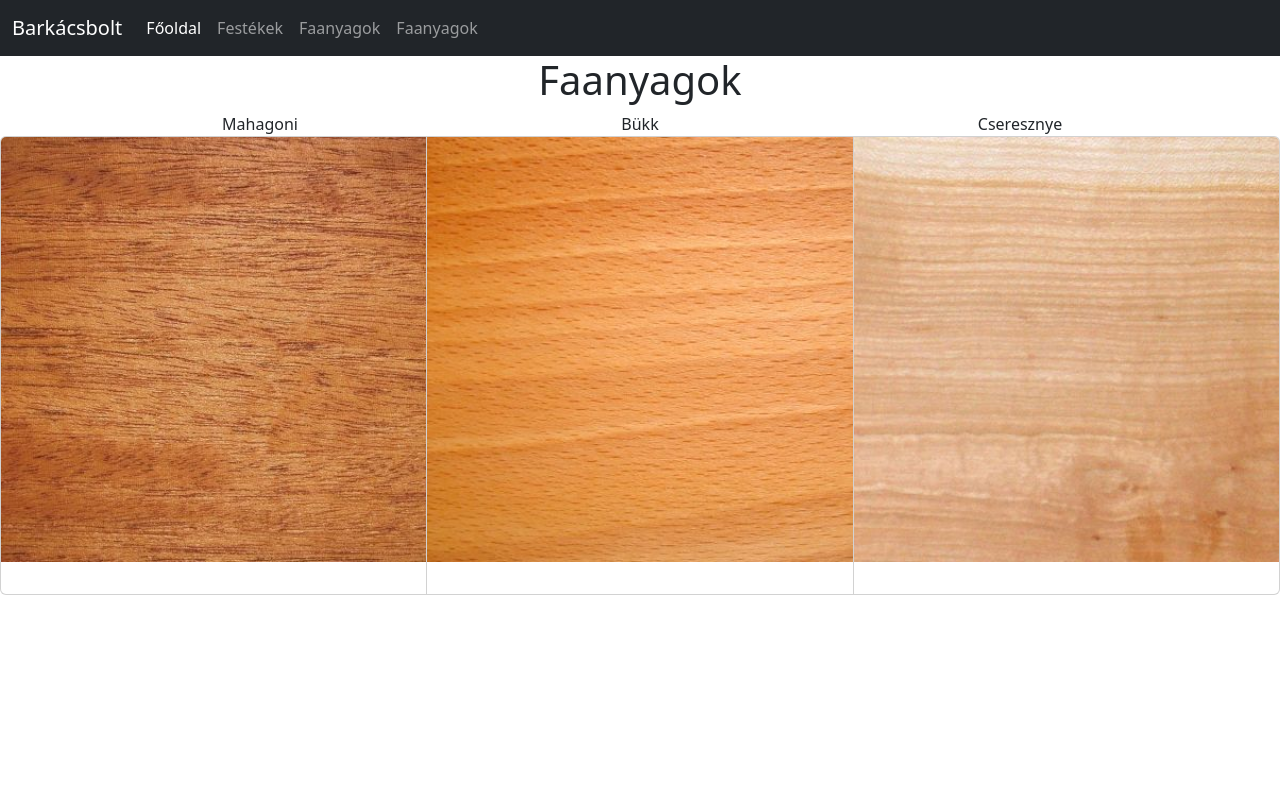
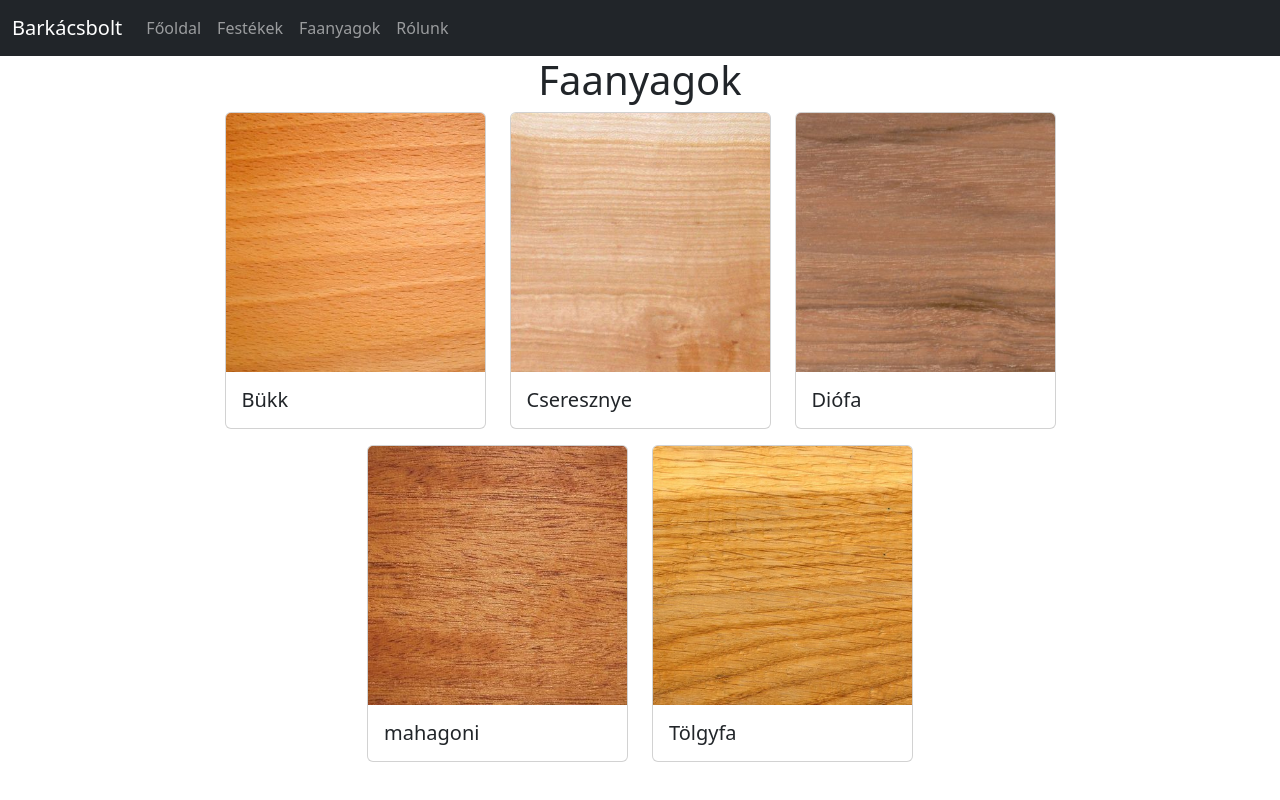
Before and after one commit to n-szilard/webes-projekt, a plain HTML site: page oldal/faanyagok.html in a window 1280 px wide. Drawn offline with nearby package versions, Linux system fonts and the light colour scheme.

Commit message:
faanyagok weboldal megvalósítása html

```diff
--- a/oldal/faanyagok.html
+++ b/oldal/faanyagok.html
@@ -18,52 +18,69 @@
         <div class="collapse navbar-collapse" id="navbarNavDropdown">
             <ul class="navbar-nav">
                 <li class="nav-item">
-                        <a class="nav-link active" aria-current="page" href="#">Főoldal</a>
+                    <a class="nav-link" href="index.html">Főoldal</a>
                 </li>
                 <li class="nav-item">
-                        <a class="nav-link" href="#">Festékek</a>
+                    <a class="nav-link" href="festekek.html">Festékek</a>
                 </li>
                 <li class="nav-item">
-                        <a class="nav-link" href="#">Faanyagok</a>
+                    <a class="nav-link" href="faanyagok.html">Faanyagok</a>
                 </li>
                 <li class="nav-item">
-                        <a class="nav-link" href="#">Faanyagok</a>
+                    <a class="nav-link" href="rolunk.html">Rólunk</a>
                 </li>
             </ul>
         </div>
     </div>
+</nav>
 
-    </nav>
+  <div class="container">
 
     <p class="h1 text-center">Faanyagok</p>
 
-    <div class="container text-center">
-        <div class="row">
-          <div class="col">
-            Mahagoni
-          </div>
-          <div class="col">
-            Bükk
-          </div>
-          <div class="col">
-           Cseresznye
+        <div class="row justify-content-center mb-3">
+            <div class="col-3">
+                <div class="card">
+                    <img src="/kepek/bukk.jpg" class="card-img-top" alt="...">
+                    <div class="card-body">
+                        <h5 class="card-text">Bükk</h5>
                     </div>
                 </div>
             </div>
-      <div class="card-group">
+            <div class="col-3">
                 <div class="card">
-          <img src="/kepek/mahagoni.jpg" class="card-img-top" alt="Mahagoni">
+                    <img src="/kepek/cseresznye.jpg" class="card-img-top" alt="...">
                     <div class="card-body">
+                        <h5 class="card-text">Cseresznye</h5>
                     </div>
                 </div>
+            </div>
+            <div class="col-3">
                 <div class="card">
-          <img src="/kepek/bukk.jpg" class="card-img-top" alt="Bükk">
+                    <img src="/kepek/diofa.jpg" class="card-img-top" alt="...">
                     <div class="card-body">
+                        <h5 class="card-text">Diófa</h5>
                     </div>
                 </div>
+            </div>
+        </div>
+
+        <div class="row justify-content-center">
+            <div class="col-3">
                 <div class="card">
-          <img src="/kepek/cseresznye.jpg" class="card-img-top" alt="Cseresznye">
+                    <img src="/kepek/mahagoni.jpg" class="card-img-top" alt="...">
                     <div class="card-body">
+                        <h5 class="card-text">mahagoni</h5>
+                    </div>
+                </div>
+            </div>
+            <div class="col-3">
+                <div class="card">
+                    <img src="/kepek/tolgyfa.jpg" class="card-img-top" alt="...">
+                    <div class="card-body">
+                        <h5 class="card-text">Tölgyfa</h5>
+                    </div>
+                </div>
             </div>
         </div>
     </div>
@@ -73,8 +90,6 @@
 
 
 
-
-
     <script src="https://cdn.jsdelivr.net/npm/bootstrap@5.2.3/dist/js/bootstrap.bundle.min.js" integrity="sha384-kenU1KFdBIe4zVF0s0G1M5b4hcpxyD9F7jL+jjXkk+Q2h455rYXK/7HAuoJl+0I4" crossorigin="anonymous"></script>
 </body>
 </html>
```
Lines whose indentation alone changed are shown as unchanged.
